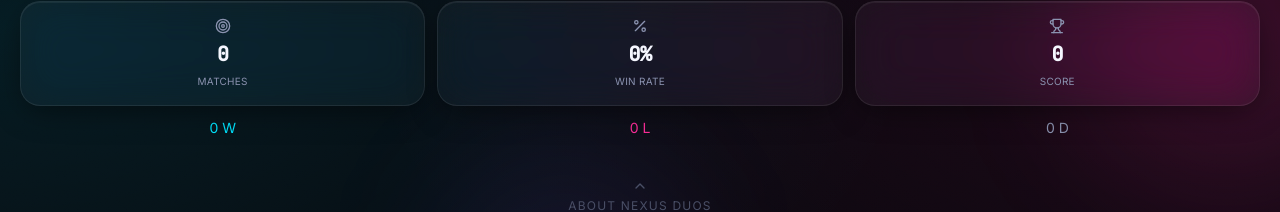
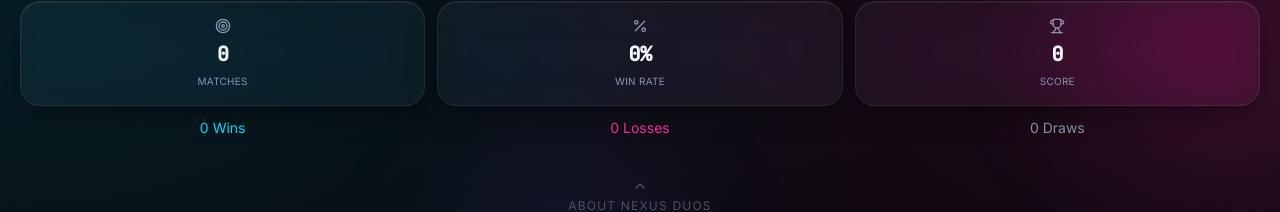
Before and after one commit to amazingxstudio/Nexus-Duos, a Next.js app: page /profile in a window 1280 px wide. Shown: the part 373-585 px from the top of the page. Built offline with nearby package versions, Linux system fonts and the light colour scheme; no server answers.

Commit message:
Update page.tsx

```diff
--- a/app/profile/page.tsx
+++ b/app/profile/page.tsx
@@ -97,9 +97,9 @@ export default function MyProfilePage() {
           <Stat icon={Trophy} label="Score" value={user?.profile?.total_score ?? 0} />
         </div>
         <div className="mt-3 grid grid-cols-3 gap-3 text-center text-sm">
-          <p className="text-cyan">{user?.profile?.wins ?? 0} W</p>
-          <p className="text-magenta">{user?.profile?.losses ?? 0} L</p>
-          <p className="text-ink-muted">{user?.profile?.draws ?? 0} D</p>
+          <p className="text-cyan">{user?.profile?.wins ?? 0} Wins</p>
+          <p className="text-magenta">{user?.profile?.losses ?? 0} Losses</p>
+          <p className="text-ink-muted">{user?.profile?.draws ?? 0} Draws</p>
         </div>
       </section>
 
```
